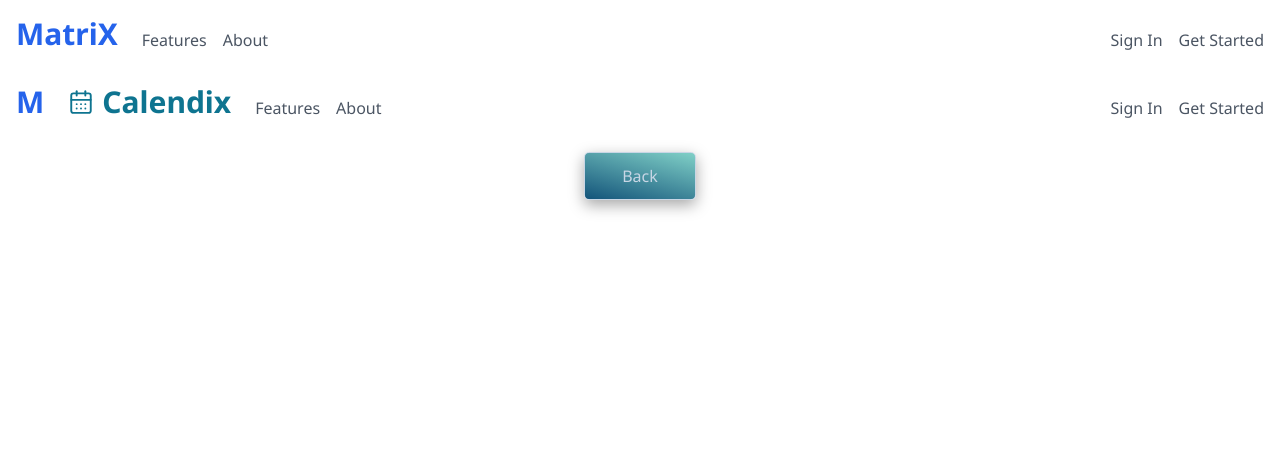
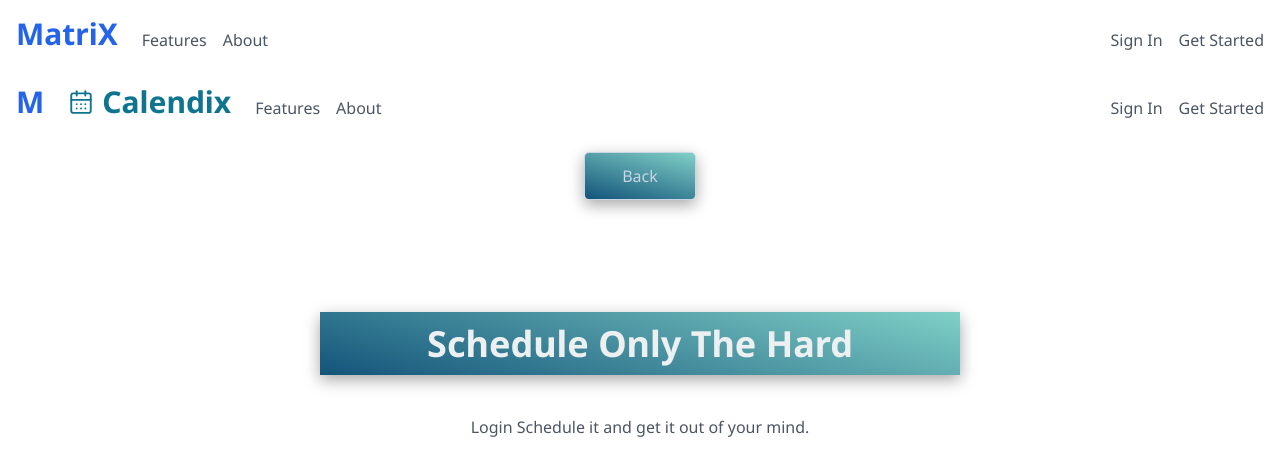
Before and after one commit to Mostafa-El-Masry/dashboardv.5, a Next.js app: page /content/DailyRoutine/Calendix in a window 1280 px wide. Shown: the top 476 px of the page. Built offline with nearby package versions, Linux system fonts and the light colour scheme.

Commit message:
updateing

```diff
--- /dev/null
+++ b/app/components/Head.tsx
@@ -0,0 +1,19 @@
+import React from 'react'
+
+const Head = () => {
+  return (
+    <main>
+      <section className='text-center mt-24'>
+        <h1 className='text-4xl font-bold mb-10'>
+            Schedule Only The Hard
+        </h1>
+        <p className='text-gray-600'>
+            Login Schedule it and get it out of your mind.
+        </p>
+      </section>
+
+    </main>
+  )
+}
+
+export default Head
--- a/app/content/DailyRoutine/Calendix/page.tsx
+++ b/app/content/DailyRoutine/Calendix/page.tsx
@@ -1,16 +1,17 @@
-import { CalendarDaysIcon } from 'lucide-react';
+import Head from '@/app/components/Head';
+import { CalendarDaysIcon } from 'lucide-react';;
 import Link from "next/link";
 import React from "react";
 
 const Calendix = () => {
   return (
     <main className="container">
-      <header className="flex gap-6 justify-between p-4 text-gray-600 font-normal" >
-        <div className="flex gap-6 justify-between items-end">
+      <header className="flex max-sm:flex-col max-sm:items-center max-sm: gap-6 justify-between p-4 text-gray-600 font-normal" >
+        <div className="flex max-sm:flex-col max-sm:items-center gap-6 justify-between items-end">
           <div className="text-blue-600 font-bold text-3xl">
-            <Link href="/">M</Link>
+            <Link href="./">M</Link>
           </div>
-          <div className="flex  items-center text-cyan-700 font-bold text-3xl gap-2">
+          <div className="flex items-center text-cyan-700 font-bold text-3xl gap-2">
           <CalendarDaysIcon size={26} strokeWidth={1.75}/>
             <Link href="/content/DailyRoutine/Calendix">Calendix</Link>
           </div>
@@ -31,7 +32,7 @@ const Calendix = () => {
         </Link>
       </div>
 
-
+    <Head />
     </main>
   );
 };
--- a/app/page.tsx
+++ b/app/page.tsx
@@ -1,6 +1,5 @@
 import Link from "next/link";
 import React from "react";
-import Header from "./components/Header";
 
 
 const HomePage = () => {
```
